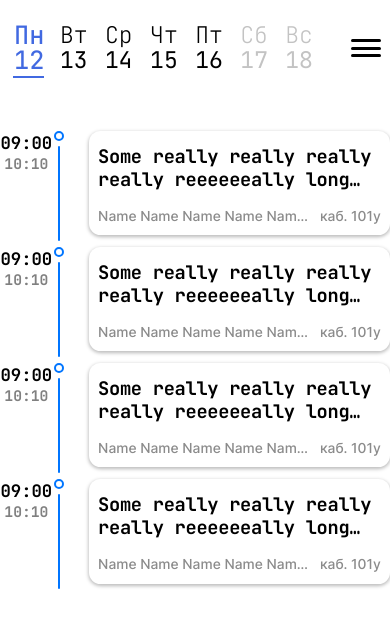
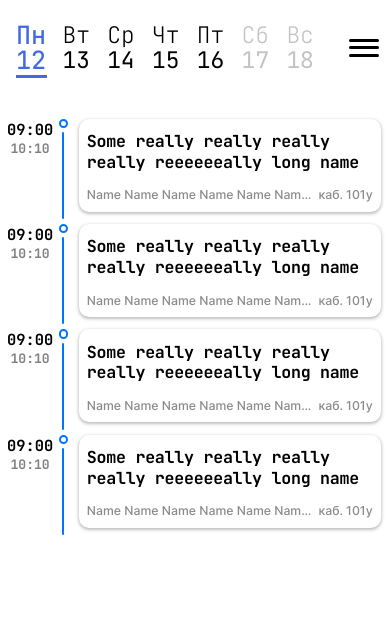
Before and after one commit to stinger222/edu-schedule-constructor, a React (Create React App) app: page / in a window 390 px wide. Shown: the top 626 px of the page. Built offline with nearby package versions, Linux system fonts and the light colour scheme.

Commit message:
Make layout a little more responsive

```diff
--- a/src/components/ordinary/Container/Container.styled.ts
+++ b/src/components/ordinary/Container/Container.styled.ts
@@ -4,9 +4,9 @@ export const StyledContainer = styled.div`
 	margin: 0 auto;
 	max-width: 625px;
 
-	@media (max-width: 540px) {
+	@media (max-width: 625px) {
 		& {
-			font-size: 2.95vw;
+			font-size: 2.55vw;
 		}
 	}
 `
--- a/src/components/ordinary/LessonCard/LessonCard.styled.ts
+++ b/src/components/ordinary/LessonCard/LessonCard.styled.ts
@@ -8,15 +8,13 @@ export const StyledLessonCard = styled.div`
 	border-radius: 1em;
 	box-shadow: 0px 0.125em 0.3125em 0.0625em #00000040;
 
+	width: 29.5em;
 	height: fit-content;
 	min-height: 7.8em;
-	width: 29.5em;
-
-	letter-spacing: -0.025em;
 	padding: 1.2em 0.8em 1em 0.8em;
-	margin-right: auto;
 
 	font-size: 1em;
+	letter-spacing: -0.025em;
 
 	h1 {
 		margin-bottom: 1em;
@@ -51,6 +49,7 @@ export const StyledLessonCard = styled.div`
 		text-overflow: ellipsis;
 		overflow: hidden;
 	}
+
 	& footer span:nth-child(2) {
 		flex-shrink: 0;
 		margin-left: 0.5em;
--- a/src/components/ordinary/ProgressBar/ProgressBar.styled.ts
+++ b/src/components/ordinary/ProgressBar/ProgressBar.styled.ts
@@ -1,16 +1,12 @@
 import styled from "styled-components";
 
 export const StyledProgressBar = styled.div`
+	display: flex;
 	width: 6.5em;
-	margin-left: auto;
-	margin-right: 2em;
-
-	display: flex;
-	font-size: 1em;
 
 	& .caption {
 		height: 100%;
-		width: 80%;
+		width: 75%;
 		font-size: 1.5em;
 	}
 
@@ -26,7 +22,7 @@ export const StyledProgressBar = styled.div`
 
 	& .progress_bar_body {
 		height: 100%;
-		width: 20%;
+		width: 25%;
 	}
 
 	& .progress_bar_body .indicator {
@@ -41,7 +37,7 @@ export const StyledProgressBar = styled.div`
 
 	& .progress_bar_body .line {
 		width: 0.2em;
-		height: calc(100% - 0.8em);
+		height: calc(100% - 0.8em + 0.2em);
 		border-radius: 1em;
 		background: #0075FF;
 		margin-inline: auto;
--- a/src/components/smart/Header/Header.styled.ts
+++ b/src/components/smart/Header/Header.styled.ts
@@ -3,7 +3,7 @@ import styled from "styled-components";
 export const StyledHeader = styled.header`
 	height: 4.375em;
 	margin: 2em 0 5em 0;
-	padding-inline: 0.75em;
+	padding-inline: 1.5em;
 
 	display: flex;
 	align-items: center;
@@ -20,4 +20,12 @@ export const StyledHeader = styled.header`
 		font-size: 1.7em;
 		user-select: none;
 	}
+
+	@media (max-width: 625px) {
+		& {
+			font-size: 1.15em;
+			padding-inline: 1em;
+			margin-bottom: 4em;
+		}
+	}
 `
--- a/src/core/themes/GlobalStyles.ts
+++ b/src/core/themes/GlobalStyles.ts
@@ -94,12 +94,23 @@ const GlobalStyles = createGlobalStyle`
 		border: 3.5px solid #ffffff;
 	}
 
-	/* TEMP */
+	/* TEMP (will be moved to anoter place)*/
 	.schedule_row {
 		display: flex;
-		margin-bottom: 1em;
+		justify-content: space-between;
+		gap: 2em;
+		margin-bottom: 1.2em;
+		margin-inline: 0.5em;
 	}
 
+	/* TEMP AS WELL */
+	@media (max-width: 625px) {
+		.schedule_row {
+			font-size: 1.03em;
+			padding-right: 0.4em;
+			gap: 0;
+		}
+	}
 `
 
 export default GlobalStyles
```
